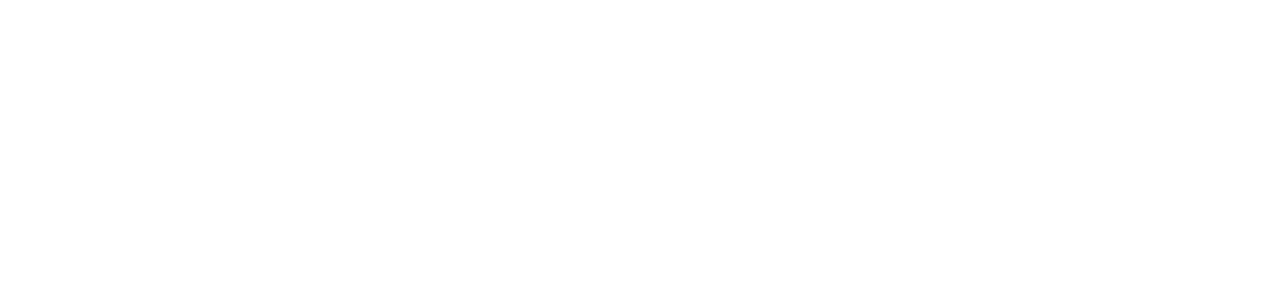
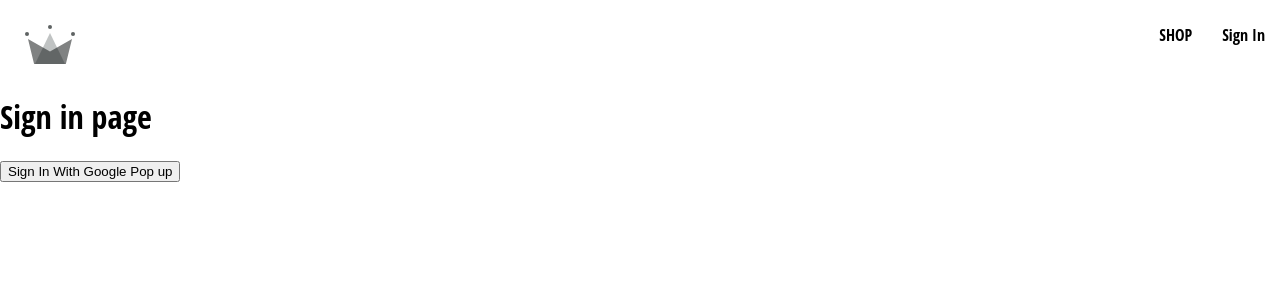
Before and after one commit to leonardevans/crown-clothing, a React (Create React App) app: page /sign-in in a window 1280 px wide. Before the commit this address had no page. Shown: the top 300 px of the page. Built offline with nearby package versions, Linux system fonts and the light colour scheme; the HTML template or start-up script is replaced by a standard one.

Commit message:
firebase

```diff
--- a/package.json
+++ b/package.json
@@ -6,6 +6,7 @@
     "@testing-library/jest-dom": "^5.16.4",
     "@testing-library/react": "^13.1.1",
     "@testing-library/user-event": "^13.5.0",
+    "firebase": "^9.6.11",
     "react": "^18.0.0",
     "react-dom": "^18.0.0",
     "react-router-dom": "6",
--- a/src/App.js
+++ b/src/App.js
@@ -2,6 +2,7 @@
 
 import Navigation from "./routes/navigation/navigation.component";
 import Home from "./routes/home/home.component";
+import Signin from "./routes/sign-in/sign-in.component";
 
 const Shop = () => {
   return <h1>Here's the shop page</h1>
@@ -13,6 +14,7 @@
       <Route path="/" element={<Navigation/>} >
         <Route index element={<Home/>} />
         <Route path="shop" element={<Shop/>} />
+        <Route path="sign-in" element={<Signin/>} />
       </Route>
     </Routes>
   );
--- a/src/index.scss
+++ b/src/index.scss
@@ -10,3 +10,12 @@
   font-family: source-code-pro, Menlo, Monaco, Consolas, 'Courier New',
     monospace;
 }
+
+a{
+  text-decoration: none;
+  color: black;
+}
+
+*{
+  box-sizing: border-box;
+}
--- a/src/routes/home/home.component.jsx
+++ b/src/routes/home/home.component.jsx
@@ -1,6 +1,3 @@
-import { Outlet } from "react-router-dom";
-
-
 import Directory from "../../components/directory/directory.component";
 
 const Home = () => {
--- a/src/routes/navigation/navigation.component.jsx
+++ b/src/routes/navigation/navigation.component.jsx
@@ -1,17 +1,22 @@
 import { Fragment } from "react";
 
 import { Link, Outlet } from "react-router-dom";
+import { ReactComponent as CrwnLogo } from "../../assets/crown.svg";
+import "./navigation.styles.scss"
 
 const Navigation = () => {
     return(
         <Fragment>
             <div className="navigation">
                 <Link to="/" className="logo-container">
-                    <div>Logo</div>
+                    <CrwnLogo className="logo"/>
                 </Link>
                 <div className="nav-links-container">
                     <Link className="nav-link" to='/shop'>
                         SHOP
+                    </Link>
+                    <Link className="nav-link" to='/sign-in'>
+                        Sign In
                     </Link>
                 </div>
             </div>
--- /dev/null
+++ b/src/routes/navigation/navigation.styles.scss
@@ -0,0 +1,26 @@
+.navigation {
+    height: 70px;
+    width: 100%;
+    display: flex;
+    justify-content: space-between;
+    margin-bottom: 25px;
+
+    .logo-container {
+      height: 100%;
+      width: 70px;
+      padding: 25px;
+    }
+
+    .nav-links-container {
+      width: 50%;
+      height: 100%;
+      display: flex;
+      align-items: center;
+      justify-content: flex-end;
+
+      .nav-link {
+        padding: 10px 15px;
+        cursor: pointer;
+      }
+    }
+  }
--- /dev/null
+++ b/src/routes/sign-in/sign-in.component.jsx
@@ -0,0 +1,19 @@
+import { signInWithGooglePopup, createUserDocumentFromAuth } from "../../utils/firebase/firebase.utils.js";
+
+const Signin = () => {
+    const logGoogleUser = async () => {
+        const {user} = await signInWithGooglePopup();
+        createUserDocumentFromAuth(user);
+    }
+
+    return(
+        <div>
+            <h1>Sign in page</h1>
+            <button onClick={logGoogleUser}>
+                Sign In With Google Pop up
+            </button>
+        </div>
+    )
+}
+
+export default Signin;
--- /dev/null
+++ b/src/utils/firebase/firebase.utils.js
@@ -0,0 +1,48 @@
+import { async } from '@firebase/util';
+import { initializeApp } from 'firebase/app';
+import {getAuth,
+    signInWithRedirect,
+    signInWithPopup,
+    GoogleAuthProvider
+} from 'firebase/auth';
+
+import {
+    getFirestore,
+    doc,
+    getDoc,
+    setDoc
+} from "firebase/firestore";
+
+// Your web app's Firebase configuration
+const firebaseConfig = {
+    apiKey: "AIzaSyD40xvmijWCSO_UoCVLa9o4FZaqR3Tsnic",
+    authDomain: "crwn-clothing-db-f1214.firebaseapp.com",
+    projectId: "crwn-clothing-db-f1214",
+    storageBucket: "crwn-clothing-db-f1214.appspot.com",
+    messagingSenderId: "703893144675",
+    appId: "1:703893144675:web:fcb0d087d8334c43336456"
+};
+
+// Initialize Firebase
+const firebase = initializeApp(firebaseConfig);
+
+const provider = new GoogleAuthProvider();
+
+provider.setCustomParameters({
+    prompt: "select_account"
+});
+
+export const auth = getAuth();
+export const  signInWithGooglePopup = () => signInWithPopup(auth, provider);
+export const db = getFirestore();
+
+export const createUserDocumentFromAuth = async (userAuth) => {
+    const userDocRef = doc(db, 'users', userAuth.uid);
+    console.log(userDocRef);
+
+    const userSnapshot = await getDoc(userDocRef);
+
+    if (!userSnapshot.exists()) {
+
+    }
+}
```
Also changed, not shown: src/assets/crown.svg (added), 1 other file (tests, documents, lock files or other folders).
